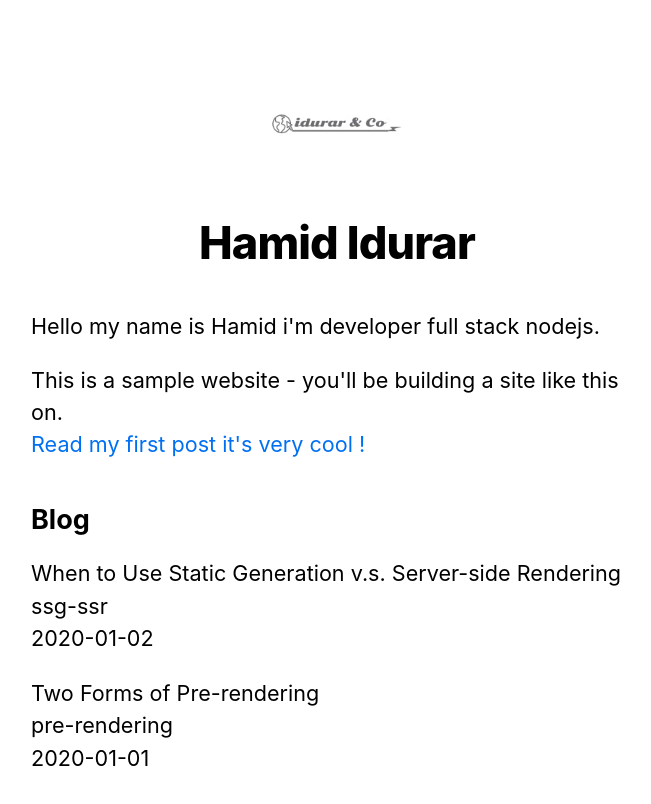
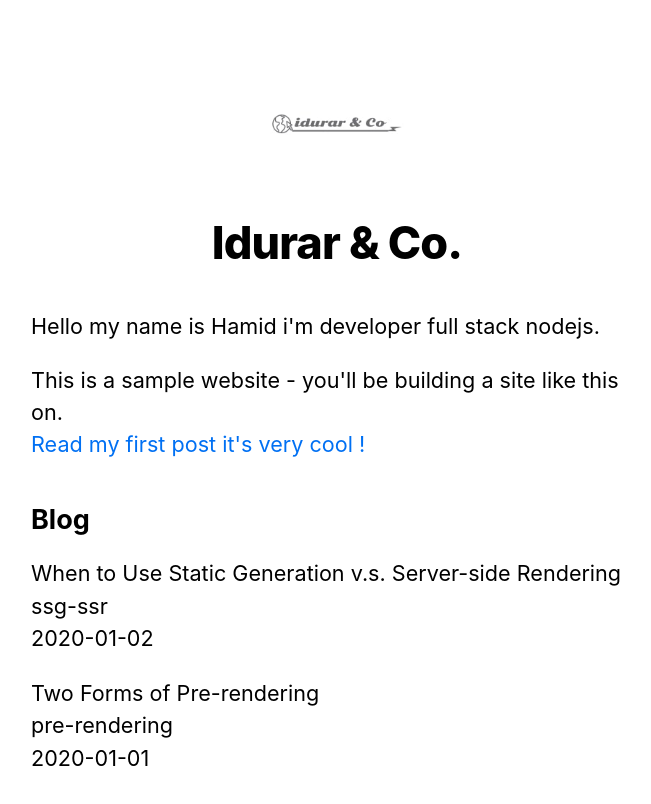
Before and after one commit to IdurarDev/test-next, a Next.js app: page / in a window 1280 px wide. Shown: the top 804 px of the page, without its empty margins (303-954 px from the left). Built offline with nearby package versions, Linux system fonts and the light colour scheme.

Commit message:
change name in home page

```diff
--- a/components/layout.js
+++ b/components/layout.js
@@ -4,7 +4,7 @@ import styles from './layout.module.css';
 import utilStyles from '../styles/utils.module.css';
 import Link from 'next/link';
 
-const name = 'Hamid Idurar';
+const name = 'Idurar & Co.';
 export const siteTitle = 'Next.js Sample Website';
 
 export default function Layout({ children, home }) {
```
